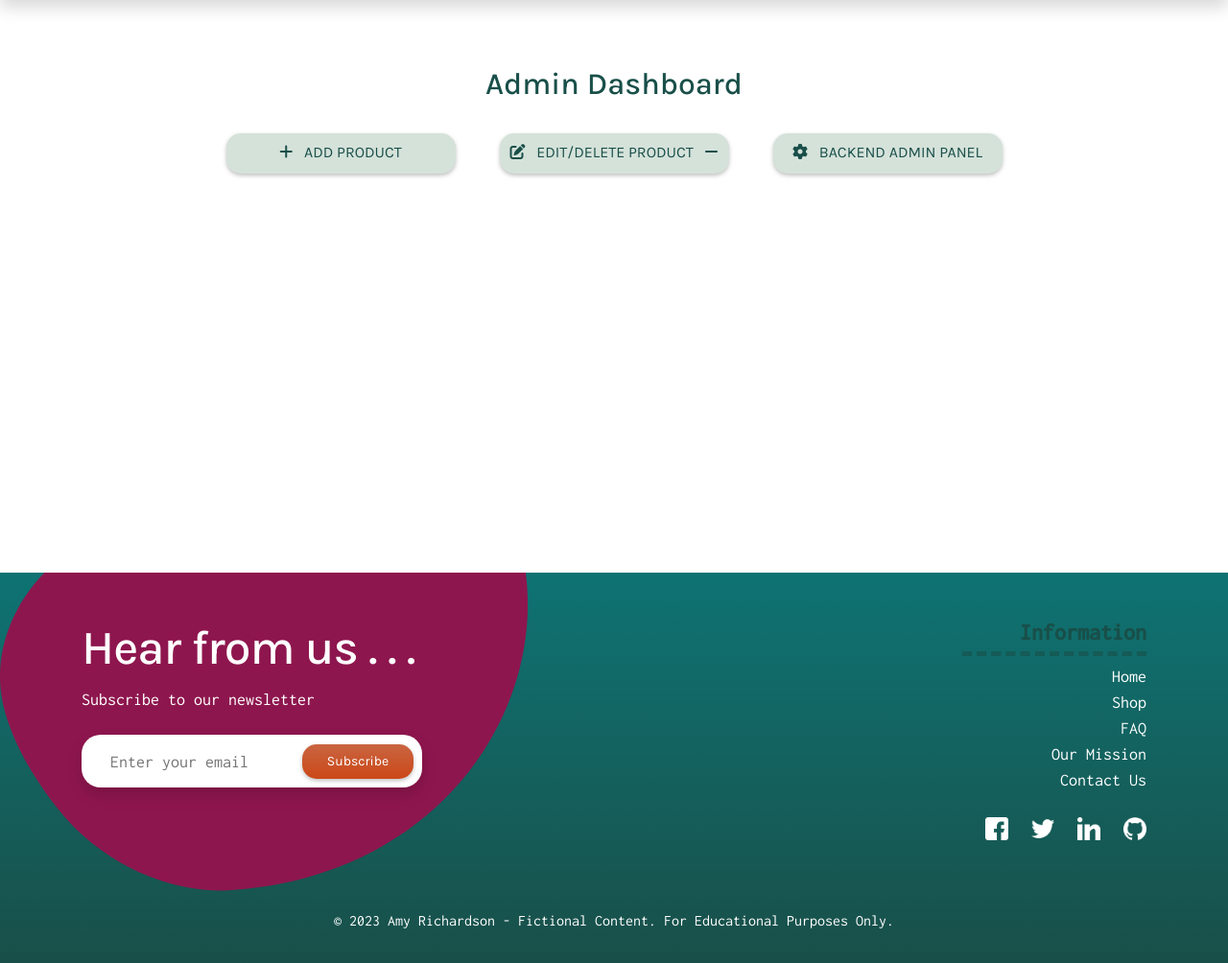
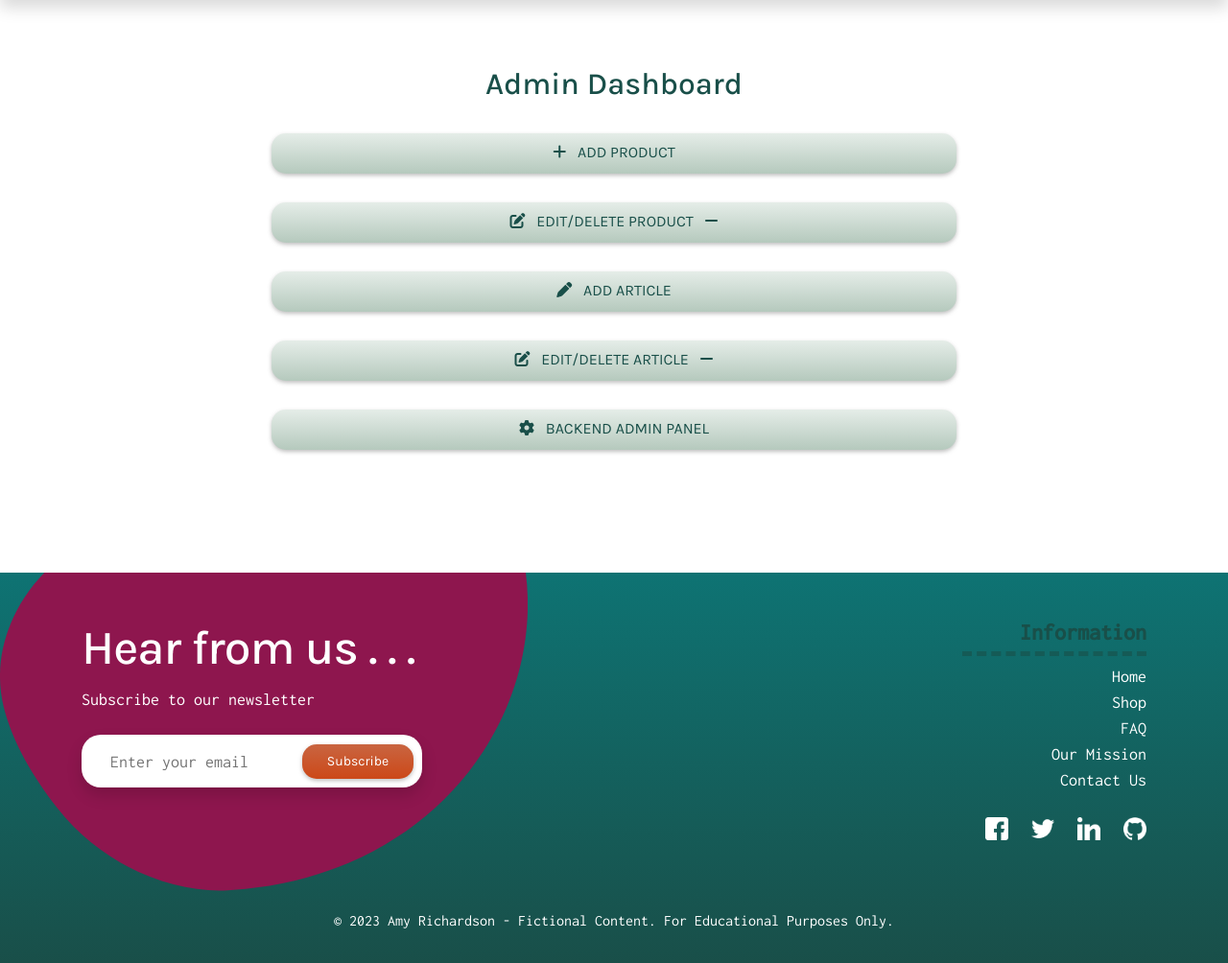
Before and after one commit to amylour/everneed, a Django app: page /products/admin_dashboard/ in a window 1280 px wide. Shown: the part 113-1117 px from the top of the page at 96% size. Run offline with Django 3.2, Linux system fonts and the light colour scheme; a user stored in the database is signed in; data comes from the database, SQL or seed files in the repository; some libraries are stand-ins or nearby versions.

Commit message:
add: admin article buttons

```diff
--- a/products/static/products/css/admin_products.css
+++ b/products/static/products/css/admin_products.css
@@ -14,7 +14,7 @@ textarea.form-control {
 
 .admin-btn {
     border-radius: 15px;
-    background-color: #d5e2da;
+    background: linear-gradient(to bottom, #e5ede8, #b5c9bd);
     color: var(--forest);
     border: none;
     filter: drop-shadow(0px 2px 2px rgba(0, 0, 0, 0.25));
--- a/products/templates/products/admin_dashboard.html
+++ b/products/templates/products/admin_dashboard.html
@@ -18,19 +18,31 @@
         </div>
     </div>
     <div class="row justify-content-center">
-        <div class="col-12 col-md-3 mb-3">
+        <div class="col-sm-10 col-lg-8 mb-3">
             <a class="admin-btn d-block m-2 p-2 text-center" href="{% url 'add_product' %}"><span class="icon mr-2">
                 <i class="fas fa-plus"></i>
             </span>ADD PRODUCT</a>
         </div>
-        <div class="col-12 col-md-3 mb-3">
+        <div class="col-sm-10 col-lg-8 mb-3">
             <a class="admin-btn d-block m-2 p-2 text-center" href="{% url 'products' %}"><span class="icon mr-2">
                 <i class="fas fa-pen-to-square"></i>
             </span>EDIT/DELETE PRODUCT<span class="icon ml-2">
                 <i class="fas fa-minus"></i>
             </span></a>
         </div>
-        <div class="col-12 col-md-3 mb-3">
+        <div class="col-sm-10 col-lg-8 mb-3">
+            <a class="admin-btn d-block m-2 p-2 text-center" href=""><span class="icon mr-2">
+                    <i class="fas fa-pen"></i>
+                </span>ADD ARTICLE</a>
+        </div>
+        <div class="col-sm-10 col-lg-8 mb-3">
+            <a class="admin-btn d-block m-2 p-2 text-center" href=""><span class="icon mr-2">
+                    <i class="fas fa-pen-to-square"></i>
+                </span>EDIT/DELETE ARTICLE<span class="icon ml-2">
+                    <i class="fas fa-minus"></i>
+                </span></a>
+        </div>
+        <div class="col-sm-10 col-lg-8 mb-3">
             <a class="admin-btn d-block m-2 p-2 text-center" href="/admin/"> <span class="icon mr-2">
                 <i class="fas fa-gear"></i>
             </span>BACKEND ADMIN PANEL</a>
```
